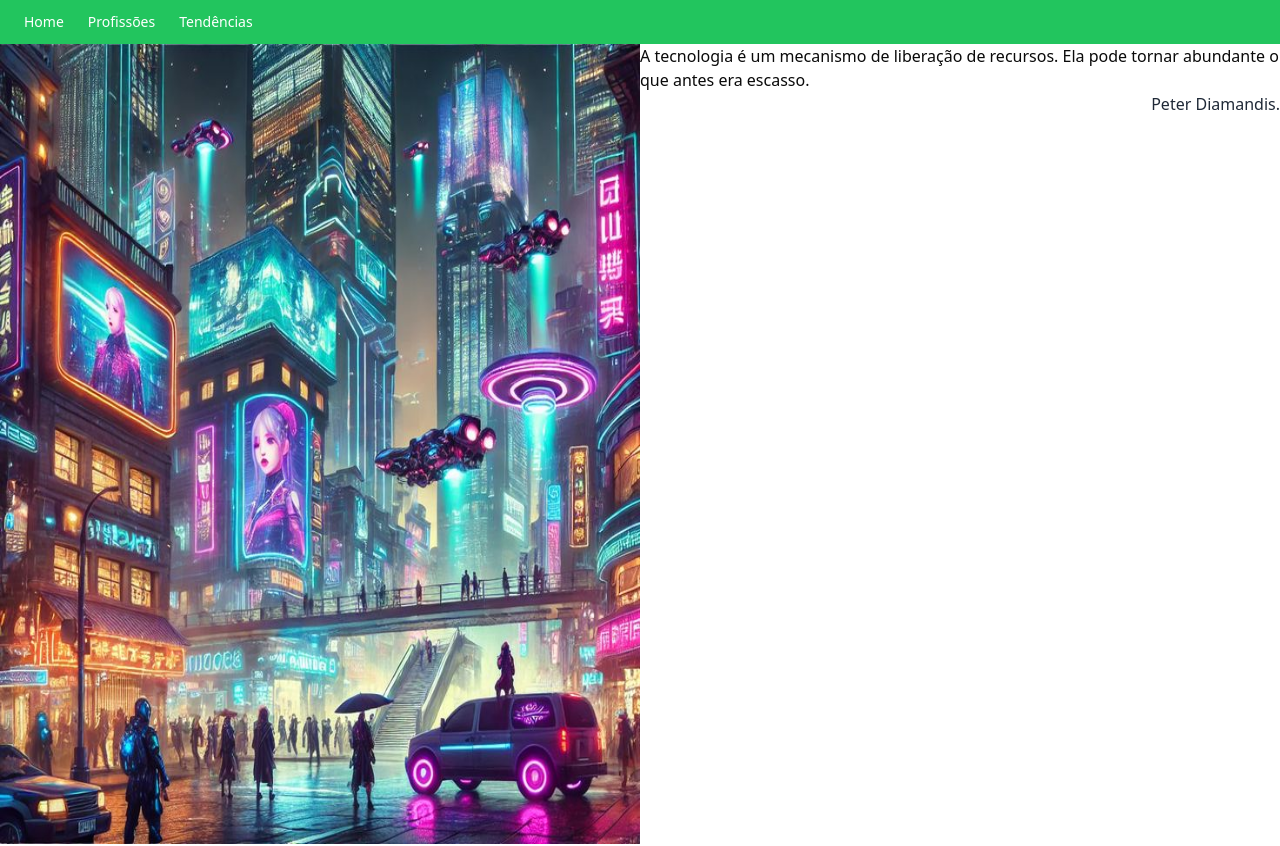
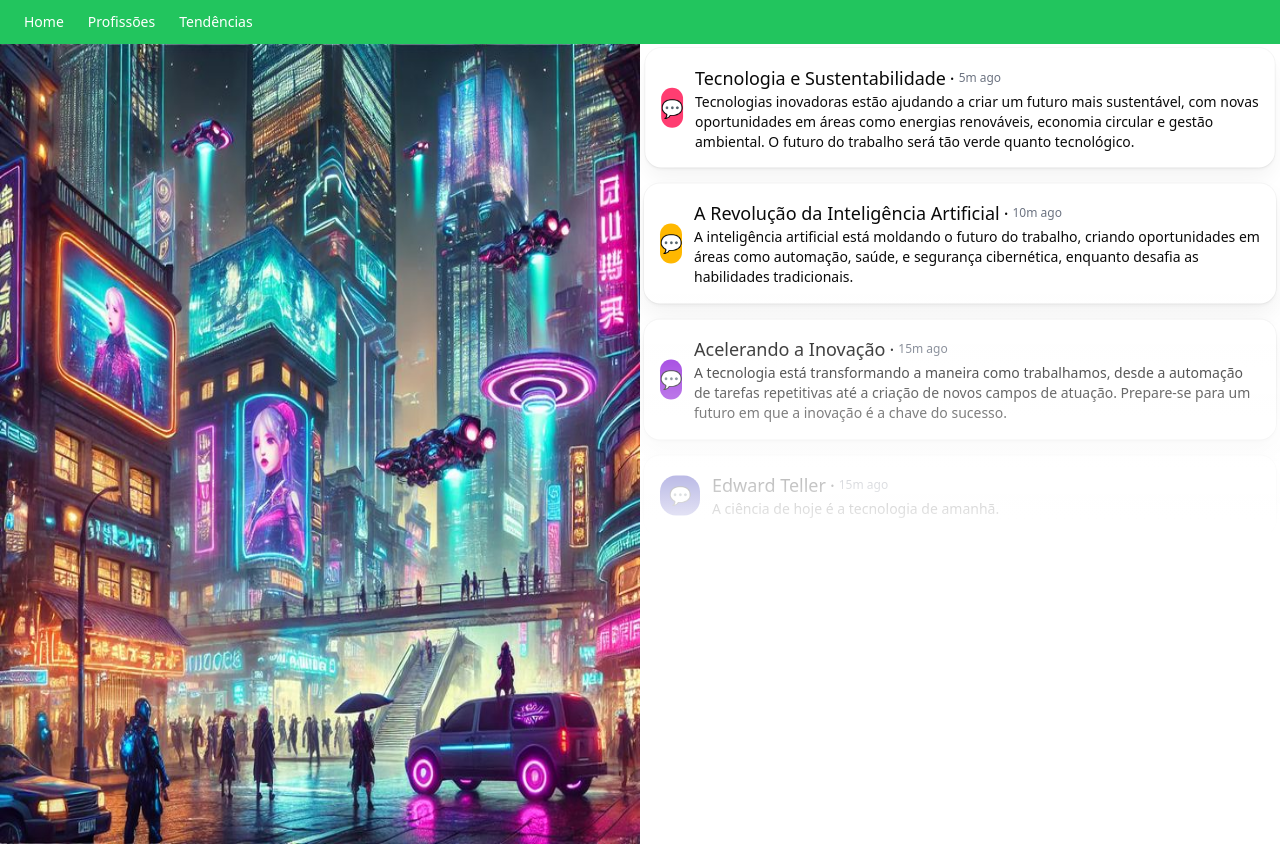
Before and after one commit to Rozangela-S/Web-prodession, a Next.js app: page /home in a window 1280 px wide. Shown: the top 846 px of the page. Built offline with nearby package versions, Linux system fonts and the light colour scheme.

Commit message:
feat: ajuste e refatoração de componentes

```diff
--- a/src/app/home/page.tsx
+++ b/src/app/home/page.tsx
@@ -14,15 +14,7 @@ export default function HomePage() {
            className="w-full h-full "
         />
       </div>
-      <div className="flex flex-col">
-        <h2>
-        A tecnologia é um mecanismo de liberação de recursos. Ela pode tornar abundante o que antes era escasso.
-        </h2>
-        <p className="text-right text-gray-800">
-        Peter Diamandis.
-        </p>
-      </div>
-      <div className="w-full h-full">
+      <div className="w-full">
         <AnimatedListDemo />
       </div>
     </main>
--- a/src/components/anima.tsx
+++ b/src/components/anima.tsx
@@ -14,42 +14,58 @@ interface Item {
 
 let notifications = [
   {
-    name: "Trabalho Remoto e Flexibilidade",
-    description: "A digitalização dos ambientes de trabalho está mudando a forma como interagimos com o mercado de trabalho, permitindo mais flexibilidade e novas formas de colaboração, onde quer que você esteja.",
+    name: "Peter Diamandis",
+    description: "A tecnologia é um mecanismo de liberação de recursos. Ela pode tornar abundante o que antes era escasso.",
+    time: "15m ago",
+    icon: "💬",
 
-    time: "15m ago",
-
-    icon: "💸",
     color: "#00C9A7",
-    img: "TR.png",
 
   },
   {
-    name: "User signed up",
-    description: "Magic UI",
+    name: "B. F. Skinner",
+    description: "O verdadeiro problema não é se as máquinas pensam, mas se os humanos o fazem.",
+    time: "15m ago",
+    icon: "💬",
+    color: "#d80b4f",
+
+  },
+  {
+    name: "Edward Teller",
+    description: "A ciência de hoje é a tecnologia de amanhã.",
+    time: "15m ago",
+    icon: "💬",
+    color: "#0805a3",
+
+
+  },
+  {
+    name: "Acelerando a Inovação",
+    description: "A tecnologia está transformando a maneira como trabalhamos, desde a automação de tarefas repetitivas até a criação de novos campos de atuação. Prepare-se para um futuro em que a inovação é a chave do sucesso.",
+    time: "15m ago",
+    icon: "💬",
+    color: "#8b16da",
+
+  },
+  {
+    name: "A Revolução da Inteligência Artificial",
+    description: "A inteligência artificial está moldando o futuro do trabalho, criando oportunidades em áreas como automação, saúde, e segurança cibernética, enquanto desafia as habilidades tradicionais.",
     time: "10m ago",
-    icon: "👤",
+    icon: "💬",
     color: "#FFB800",
   },
   {
-    name: "New message",
-    description: "Magic UI",
+    name: "Tecnologia e Sustentabilidade",
+    description: "Tecnologias inovadoras estão ajudando a criar um futuro mais sustentável, com novas oportunidades em áreas como energias renováveis, economia circular e gestão ambiental. O futuro do trabalho será tão verde quanto tecnológico.",
     time: "5m ago",
     icon: "💬",
     color: "#FF3D71",
-  },
-  {
-    name: "New event",
-    description: "Magic UI",
-    time: "2m ago",
-    icon: "🗞️",
-    color: "#1E86FF",
   },
 ];
 
 notifications = Array.from({ length: 10 }, () => notifications).flat();
 
-const Notification = ({ name, description, icon, img, color, time }: Item) => {
+const Notification = ({ name, description, icon, color, time }: Item) => {
   return (
     <figure
       className={cn(
@@ -94,7 +110,7 @@ export function AnimatedListDemo({
   return (
     <div
       className={cn(
-        "relative flex h-[1200px] w-full flex-col overflow-hidden p-2",
+        "relative flex h-[500px] w-full flex-col overflow-hidden p-1",
         className,
       )}
     >
@@ -104,7 +120,7 @@ export function AnimatedListDemo({
         ))}
       </AnimatedList>
 
-      <div className="pointer-events-none absolute inset-x-0 bottom-0 h-1/4 bg-gradient-to-t from-background"></div>
+      <div className="pointer-events-none absolute inset-x-0 bottom-0 h-1/2 bg-gradient-to-t from-background"></div>
     </div>
   );
 }
```
